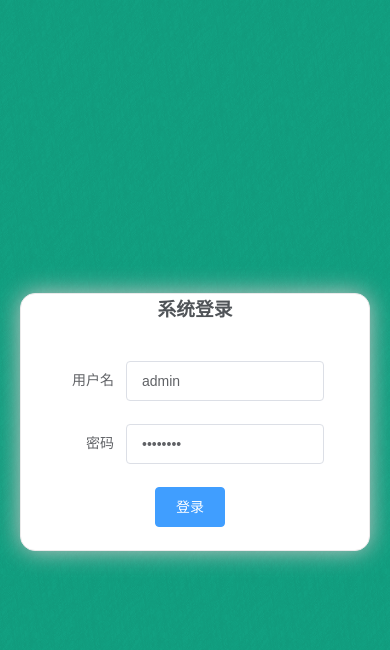
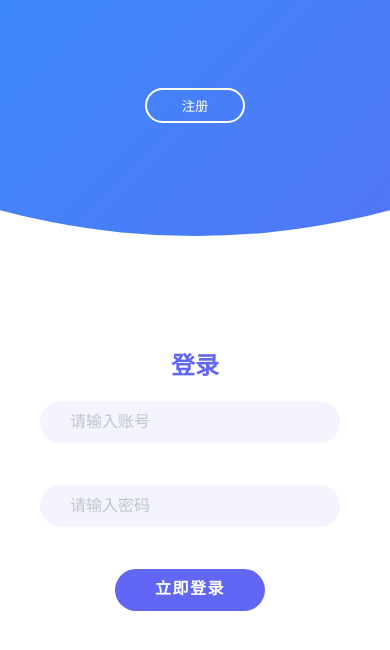
Before and after one commit to BlueCat-MuXiHong/book_project_web, a Vue app: page /#/login in a window 390 px wide. Shown: the top 650 px of the page. Built offline with nearby package versions, Linux system fonts and the light colour scheme.

Commit message:
调整样式

```diff
--- a/src/components/Login.vue
+++ b/src/components/Login.vue
@@ -1,77 +1,373 @@
 <template>
-    <div id="box">
+  <div class="container" :class="{'container':true,'sign-up-mode':isActive}">
+    <div class="form-warp">
+      <form class="sign-in-form">
+        <h2 class="form-title">登录</h2>
         <el-form
             ref="form"
-            label-width="70px"
-            class="login-container"
+            label-width="140px"
+            class="sign-in-form"
             :inline="true"
             :model="form"
             :rules="rules">
-            <h3 class="login_title">系统登录</h3>
-            <el-form-item label="用户名" prop="username">
-                <el-input placeholder="请输入账号" v-model="form.username"></el-input>
+          <el-form-item prop="username">
+<!--            <input placeholder="用户名" v-model="form.username"/>-->
+            <el-input class="input2" placeholder="请输入账号" v-model="form.username"></el-input>
           </el-form-item>
-            <el-form-item label="密码" prop="password">
-                <el-input type="password" placeholder="请输入密码" v-model="form.password"></el-input>
+          <el-form-item prop="password">
+<!--            <input type="password" placeholder="密码" v-model="form.password"/>-->
+            <el-input type="password" class="input2" placeholder="请输入密码" v-model="form.password"></el-input>
           </el-form-item>
           <el-form-item>
-                <el-button type="primary" @click="submit">登录</el-button>
+            <div class="submit-btn" @click="submit">立即登录</div>
+            <!--            <el-button type="primary" @click="submit">登录</el-button>-->
           </el-form-item>
         </el-form>
+      </form>
+
+      <form class="sign-up-form">
+        <h2 class="form-title">注册</h2>
+        <input placeholder="用户名"/>
+        <input type="password" placeholder="密码"/>
+        <div class="submit-btn">立即注册</div>
+      </form>
+    </div>
+
+    <div class="desc-warp">
+      <div class="desc-warp-item sign-up-desc">
+        <div class="content">
+          <button id="sign-up-btn" @click="sign_up_btn">注册</button>
+        </div>
+        <img src="../assets/imgs/log.svg" alt="">
+      </div>
+      <div class="desc-warp-item sign-in-desc">
+        <div class="content">
+          <button id="sign-in-btn" @click="sign_in_btn">登录</button>
+        </div>
+        <img src="../assets/imgs/register.svg" alt="">
+      </div>
+    </div>
   </div>
 </template>
 <script>
 export default {
   data() {
     return {
+      isActive: false,
       form: {
-                username: 'admin',
-                password: 'admin123'
+        username: '',
+        password: ''
       },
       rules: {
-                username: [{require: true, trigger: 'blur', message: '请输入用户名'}],
-                password: [{require: true, trigger: 'blur', message: '请输入用户名'}]
+        username: [{required: true, trigger: 'blur', message: '请输入用户名'}],
+        password: [{required: true, trigger: 'blur', message: '请输入密码'}]
       }
     }
   },
-    methods:{
-        submit(){
+  methods: {
+    sign_in_btn() {
+      console.log(2)
+      this.isActive = false;
+    },
+    sign_up_btn() {
+      console.log(1)
+      this.isActive = true;
+    },
+    submit() {
 
     }
   }
 }
+
 </script>
 
 <style scoped>
-#box{
-    width: 100%;
-    height: 100vh;
-    background-color: #12a182;
-    background-image: url("/src/assets/imgs/img.png");
+* {
+  padding: 0;
+  margin: 0;
+  box-sizing: border-box;
+  color: #333;
 }
 
-.login-container {
-    width: 350px;
-    border: 1px solid #eaeaea;
-    position: absolute;
-    top: 50%;
-    left: 50%;
-    transform: translate(-50%, -50%);
-
-    background-color: #fff;
-    border-radius: 15px;
-    box-shadow: 0 0 25px #cac6c6;
-    box-sizing: border-box;
-    text-align: center;
+.container {
+  position: relative;
+  min-height: 100vh;
+  width: 100%;
+  overflow: hidden;
 }
 
-.el-input {
-    width: 198px;
+.container::before {
+  content: " ";
+  position: absolute;
+  width: 2000px;
+  height: 2000px;
+  border-radius: 50%;
+  background-image: linear-gradient(-45deg, #6266f5 0%, #04befe 100%);
+  transition: 1.8s ease-in-out;
+  z-index: 6;
+  top: -10%;
+  right: 48%;
+  transform: translateY(-50%);
 }
 
-.login_title {
+.container.sign-up-mode::before {
+  transform: translate(100%, -50%);
+}
+
+.form-warp {
+  width: 50%;
+  position: absolute;
+  z-index: 5;
+  left: 75%;
+  top: 50%;
+  z-index: 5;
+  transform: translate(-50%, -50%);
+  display: grid;
+  grid-template-columns: 1fr;
+  transition: 1s 0.7s ease-in-out;
+}
+
+.form-warp form {
+  display: flex;
+  align-items: center;
+  justify-content: center;
+  flex-direction: column;
+  gap: 20px;
+  /* 将两个 form 布局在 grid 同一位置 */
+  grid-row: 1 / 2;
+  grid-column: 1 / 2;
+  transition: all 0.2s 0.7s;
+  opacity: 1;
+  z-index: 4;
+}
+
+.form-title {
+  margin: 0 auto;
+  color: #6266f5;
+}
+
+.form-warp .sign-up-form {
+  opacity: 0;
+  z-index: 3;
+}
+
+.container.sign-up-mode .form-warp {
+  left: 25%;
+}
+
+.container.sign-up-mode .sign-in-form {
+  opacity: 0;
+  z-index: 3;
+}
+
+.container.sign-up-mode .sign-up-form {
+  opacity: 1;
+  z-index: 4;
+}
+
+
+
+::v-deep .input2 .el-input__inner {
+  width: 300px;
+  height: 42px;
+  min-width: 300px;
+  outline: none;
+  padding: 12px 30px;
+  line-height: 1;
+  font-size: 16px;
+  border-radius: 60px;
+  color: #333;
+  background-color: #6267f513;
+  border: none;
+}
+
+input,.submit-btn {
+  min-width: 300px;
+  height: 42px;
+  outline: none;
+  padding: 12px 30px;
+  line-height: 1;
+  font-size: 16px;
+  border-radius: 60px;
+  color: #333;
+  background-color: #6267f513;
+  border: none;
+}
+input::placeholder {
+  color: #cccc;
+}
+
+.submit-btn {
+  background-color: #6266f5;
+  color: #FFF;
   text-align: center;
-    margin-bottom: 40px;
-    color: #505458;
+  min-width: 150px;
+  font-size: initial;
+  font-weight: bold;
+  letter-spacing: 1.5px;
+  cursor: pointer;
+}
+
+.desc-warp {
+  width: 100%;
+  height: 100%;
+  position: absolute;
+  top: 0;
+  left: 0;
+  display: grid;
+  grid-template-columns: repeat(2, 1fr);
+}
+
+.desc-warp-item {
+  display: flex;
+  flex-direction: column;
+  align-items: flex-end;
+  justify-content: space-around;
+  text-align: center;
+  text-align: center;
+  padding: 3rem 17% 2rem 12%;
+  z-index: 6;
+}
+
+/* 事件穿透 BEGIN */
+.sign-in-desc {
+  pointer-events: none;
+}
+
+.sign-up-mode .sign-in-desc {
+  pointer-events: all;
+}
+
+.sign-up-mode .sign-up-desc {
+  pointer-events: none;
+}
+
+/* 事件穿透 END */
+.content {
+  width: 100%;
+  transition: transform 0.9s ease-in-out;
+  transition-delay: .6s;
+}
+
+.sign-in-desc img,
+.sign-in-desc .content {
+  transform: translateX(800px);
+}
+
+.sign-up-mode .sign-in-desc img,
+.sign-up-mode .sign-in-desc .content {
+  transform: translateX(0);
+}
+
+.sign-up-mode .sign-up-desc img,
+.sign-up-mode .sign-up-desc .content {
+  transform: translateX(-800px);
+}
+
+button {
+  outline: none;
+  padding: 6px 8px;
+  min-width: 100px;
+  text-align: center;
+  border-radius: 30px;
+  border: 2px solid #FFF;
+  background: none;
+  color: #FFF;
+  cursor: pointer;
+  transition: all .3s ease;
+}
+
+button:active {
+  background: rgba(255, 255, 255, .1);
+}
+
+img {
+  width: 100%;
+  display: block;
+  transition: transform 0.9s ease-in-out;
+  transition-delay: .5s;
+}
+
+/* 响应式 */
+@media screen and (max-width: 870px) {
+  .container::before {
+    width: 1500px;
+    height: 1500px;
+    transform: translateX(-50%);
+    left: 30%;
+    bottom: 68%;
+    right: initial;
+    top: initial;
+    transition: 2s ease-in-out;
+  }
+
+  .container.sign-up-mode::before {
+    transform: translate(-50%, 100%);
+    bottom: 32%;
+    right: initial;
+  }
+
+  .form-warp {
+    width: 100%;
+    top: 75%;
+    left: 50%;
+    transform: translate(-50%, -100%);
+    transition: 1s 0.8s ease-in-out;
+  }
+
+  .container.sign-up-mode .form-warp {
+    top: 25%;
+    left: 50%;
+    transform: translate(-50%, 0);
+  }
+
+  img {
+    width: 200px;
+    transition: transform 0.9s ease-in-out;
+    transition-delay: 0.7s;
+  }
+
+  .desc-warp {
+    grid-template-columns: 1fr;
+    grid-template-rows: 1fr 2fr 1fr;
+  }
+
+  .desc-warp-item {
+    flex-direction: row;
+    justify-content: space-around;
+    align-items: center;
+    padding: 2.5rem 8%;
+    grid-column: 1 / 2;
+  }
+
+  .sign-in-desc {
+    grid-row: 3 / 4;
+  }
+
+  .sign-in-desc img,
+  .sign-in-desc .content {
+    transform: translateY(800px);
+  }
+
+  .sign-up-mode .sign-in-desc img,
+  .sign-up-mode .sign-in-desc .content {
+    transform: translateY(0);
+  }
+
+  .sign-up-mode .sign-up-desc img,
+  .sign-up-mode .sign-up-desc .content {
+    transform: translateY(-800px);
+  }
+}
+
+@media screen and (max-width: 570px) {
+  .container::before {
+    bottom: 72%;
+    left: 50%;
+  }
+
+  img {
+    display: none;
+  }
 }
 </style>
```
Also changed, not shown: src/assets/js/main.js (added, +10 -0 lines), src/assets/imgs/log.svg (added), src/assets/imgs/register.svg (added). Lines whose indentation alone changed are shown as unchanged.
